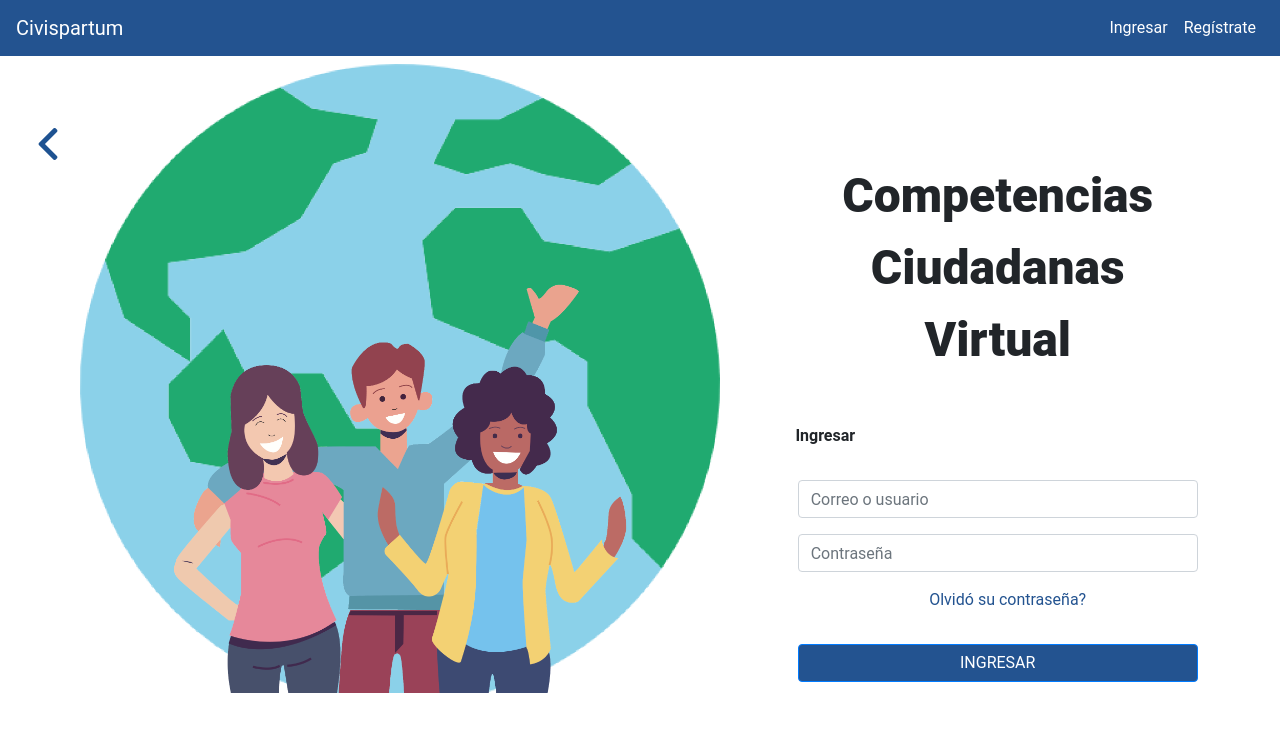
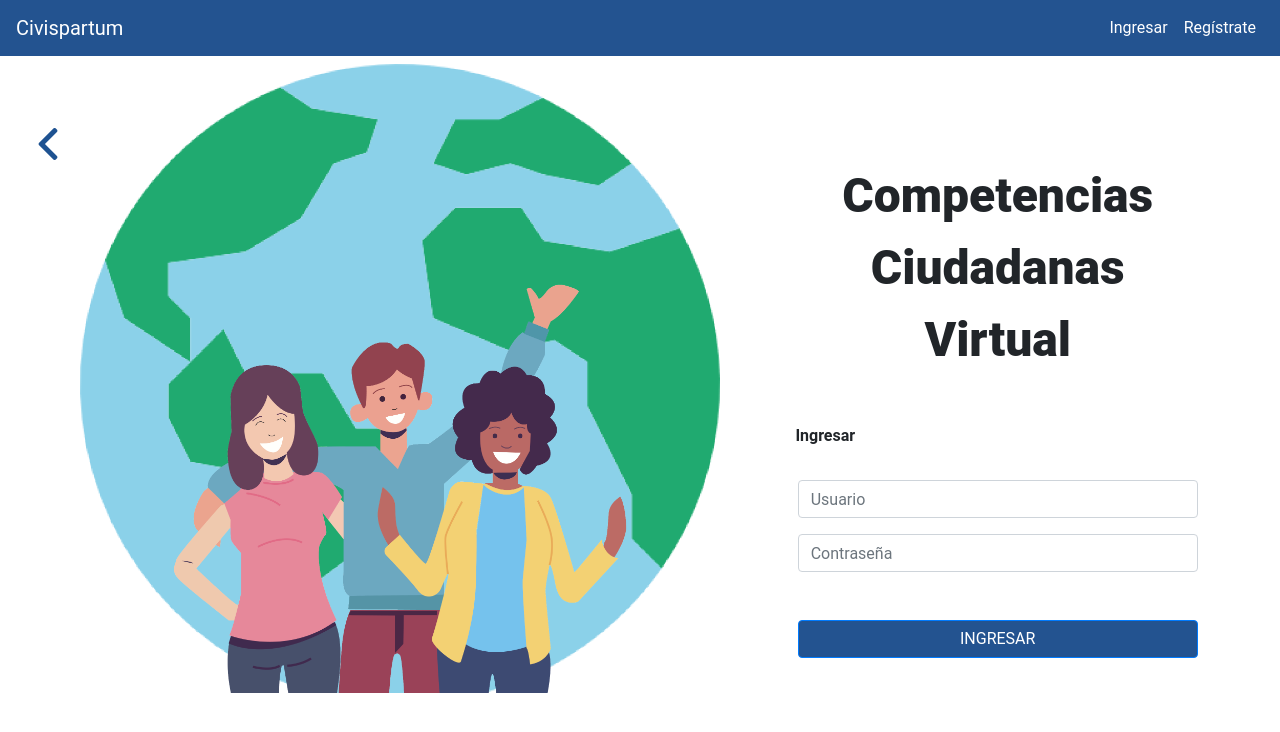
Before and after one commit to srGironR/Civispartum, a React (Create React App) app: page /Login in a window 1280 px wide. Shown: the top 732 px of the page. Built offline with nearby package versions, Linux system fonts and the light colour scheme.

Commit message:
Se agrega logica para hacer post login y redireccionar

```diff
--- a/src/components/login/login.js
+++ b/src/components/login/login.js
@@ -1,13 +1,17 @@
 import React from 'react';
 import Nnavbar from "../navbar/navbar.js";
-import "../login/login.css"
+import "../login/login.css";
 import {Link} from 'react-router-dom';
 import backArrow from "../pics/left-arrosw.png";
 import axios from "axios";
-
+import Alert from 'react-bootstrap/Alert';
 
 
 class Login extends React.Component{
+
+    constructor(props){
+        super(props);
+    }
 
     state ={
         form:{
@@ -36,8 +40,24 @@ class Login extends React.Component{
         let url = 'http://localhost:8080/usuario/login';
         axios.post(url, this.state.form)
         .then(response =>{
+            if(response.data === "Ingresa"){
+                localStorage.setItem("NombreUsuario", response.data);
+                this.props.history.push("/Temas");
+            }else{
+                this.setState({
+                    error : true,
+                    errorMes : response.data
+                })
+            }
             console.log(response);
+        }).catch( error =>{
+            console.log(error)
+            this.setState({
+                error : true,
+                errorMes : "Error del servicio"
+            })
         })
+
     }
 
     render(){
@@ -59,15 +79,24 @@ class Login extends React.Component{
                     <div className="Info-Container">
                     <form onSubmit={this.handlerSubmit}>
                         <div class="form-group">
-                            <input type="email" class="form-control" id="exampleInputEmail1" aria-describedby="emailHelp" placeholder="Correo o usuario" name="nombreEst" onChange={this.handlerOnChange}></input>
+                            <input type="email" class="form-control" id="exampleInputEmail1" aria-describedby="emailHelp" placeholder="Usuario" name="nombreEst" onChange={this.handlerOnChange}></input>
                         </div>
                         <div class="form-group">
                             <input type="password" class="form-control" id="exampleInputPassword1" placeholder="Contraseña"  name="contrasenaEst" onChange={this.handlerOnChange}></input>
                         </div>
-                        <div class="form-check">
-                        <a className="Pw-Co" href="https://www.w3schools.com">Olvidó su contraseña?</a>
-                        </div>
-                        <Link to="/Temas"><button type="submit" class="btn btn-primary" onClick={this.handlerButton}>INGRESAR</button></Link>
+
+                            {this.state.error === true &&
+                            <>
+                                <div class="form-check">
+                                    <Alert variant = 'warning'>
+                                        {this.state.errorMes}
+                                    </Alert>
+                                    <a className="Pw-Co" href="https://www.w3schools.com">¿Olvidó su contraseña?</a>
+                                </div>
+                            </>
+                            }
+
+                        <button type="submit" class="btn btn-primary" onClick={this.handlerButton}>INGRESAR</button>
 
                     </form>
                     </div>
```
